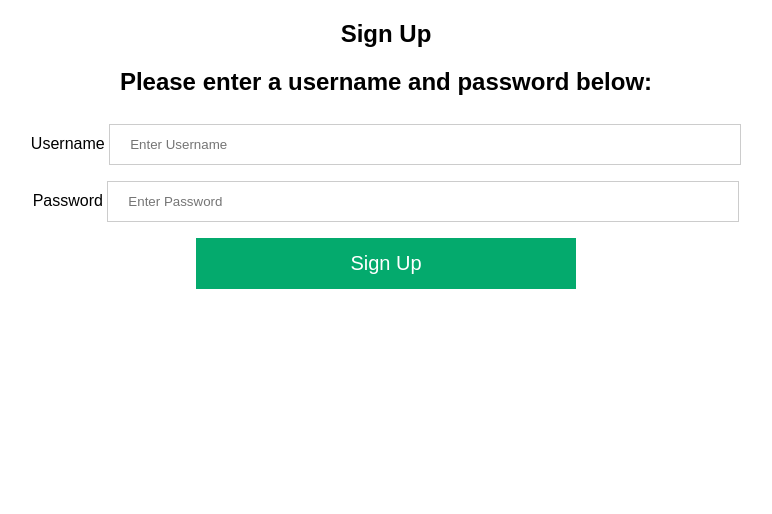
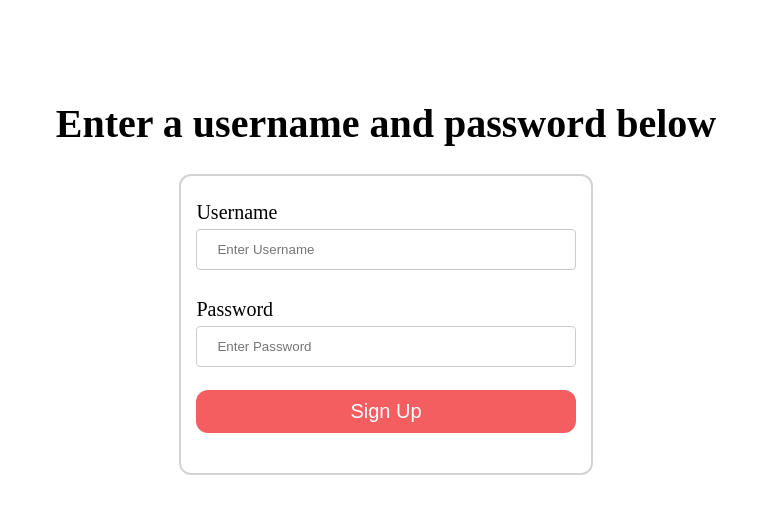
Before and after one commit to gbirrielg/CMSC-447-Group-Project, a plain HTML site: page HTML_Pages/signupPage.html in a window 1280 px wide. Shown: the whole page, without its empty margins (254-1026 px from the left). Drawn offline with Linux system fonts and the light colour scheme.

Commit message:
Update signupPage.html

```diff
--- a/HTML_Pages/signupPage.html
+++ b/HTML_Pages/signupPage.html
@@ -2,10 +2,9 @@
 <html lang="en">
     <head>
         <title>Sign Up Page</title>
+        <link rel="stylesheet" href="cardPage.css">
 
         <style>
-            body {font-family: Arial, Helvetica, sans-serif;}
-
             input[type=text], input[type=password] {
             width: 50%;
             padding: 12px 20px;
@@ -14,37 +13,21 @@
             border: 1px solid #ccc;
             box-sizing: border-box;
             }
-
-            button {
-                background-color: #04AA6D;
-                color: white;
-                padding: 14px 20px;
-                margin: 8px 0;
-                border: none;
-                cursor: pointer;
-                width: 30%;
-                font-size: 20px;
-              }
-
-              button:hover {
-                opacity: 0.8;
-              }
         </style>
 
     </head>
     <body>
-        <section style="text-align: center;">
-            <h1>Sign Up</h1>
-            <h2>Please enter a username and password below:</h2>
+        <h1 style="text-align: center;font-size: 40px;margin-top: 100px;">Enter a username and password below</h1>
+        <div class="card" style="padding-bottom: 20px;padding-left: 15px;padding-right: 15px;">
             <form>
-                <label>Username</label>
-                <input type="text" placeholder="Enter Username" name="uname" required> <br>
+                <p style="margin-bottom: 5px;font-size: 20px;">Username</p>
+                <input type="text" placeholder="Enter Username" name="uname" id="uname" required style="margin-top: 0px;width: 100%;border-radius: 4px;"> <br>
 
-                <label>Password</label>
-                <input type="password" placeholder="Enter Password" name="pswd" required> <br>
+                <p style="margin-bottom: 5px;font-size: 20px;">Password</p>
+                <input type="password" placeholder="Enter Password" name="pswd" id="pswd" required style="margin-top: 0px;width: 100%;border-radius: 4px;"> <br>
 
-                <button type="submit">Sign Up</button>
+                <input type="submit" value="Sign Up" style="padding: 10px;width: 100%;margin-top: 15px;margin-bottom: 20px;" class="baseButton">
             </form>
-        </section>
+        </div>
     </body>
 </html>
```
